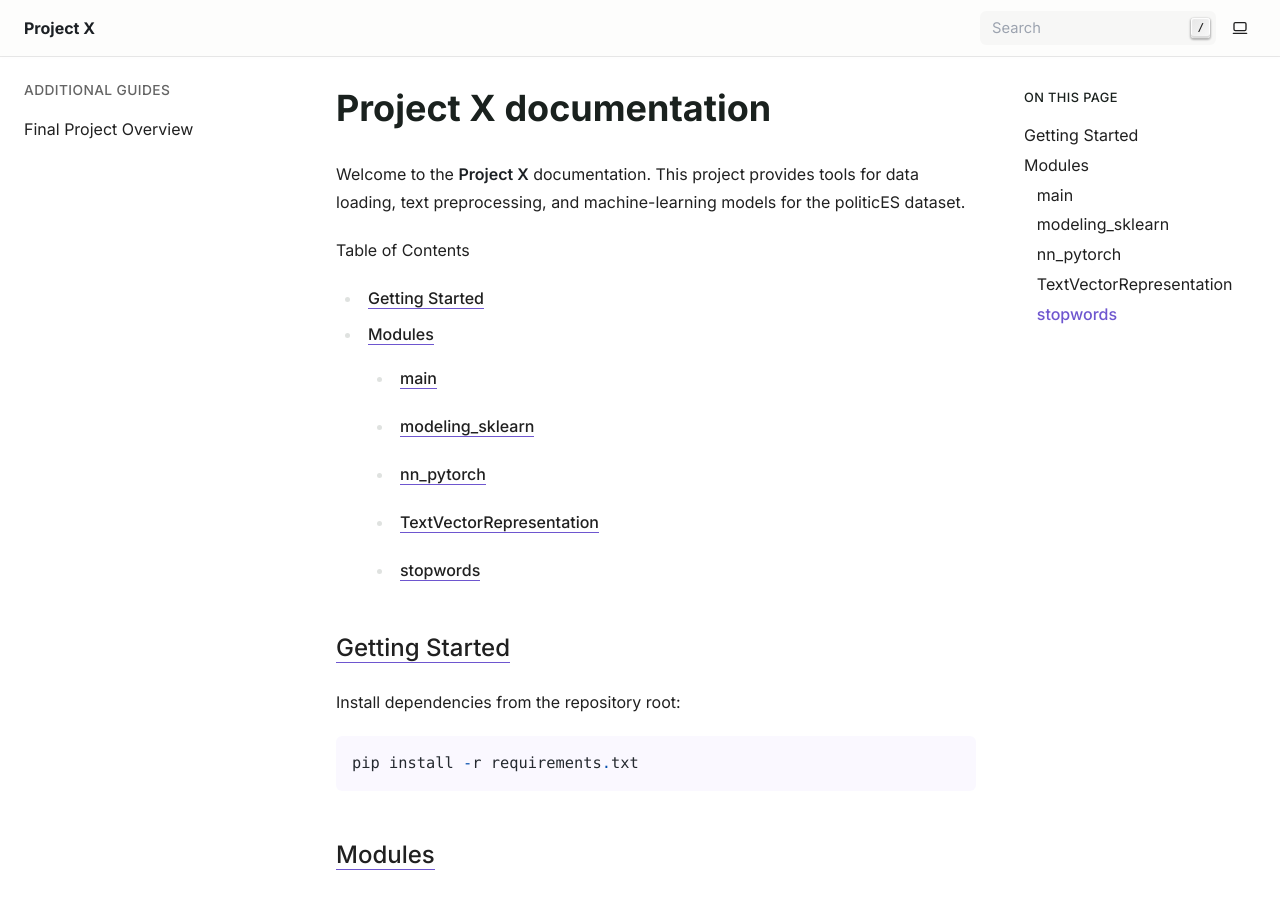
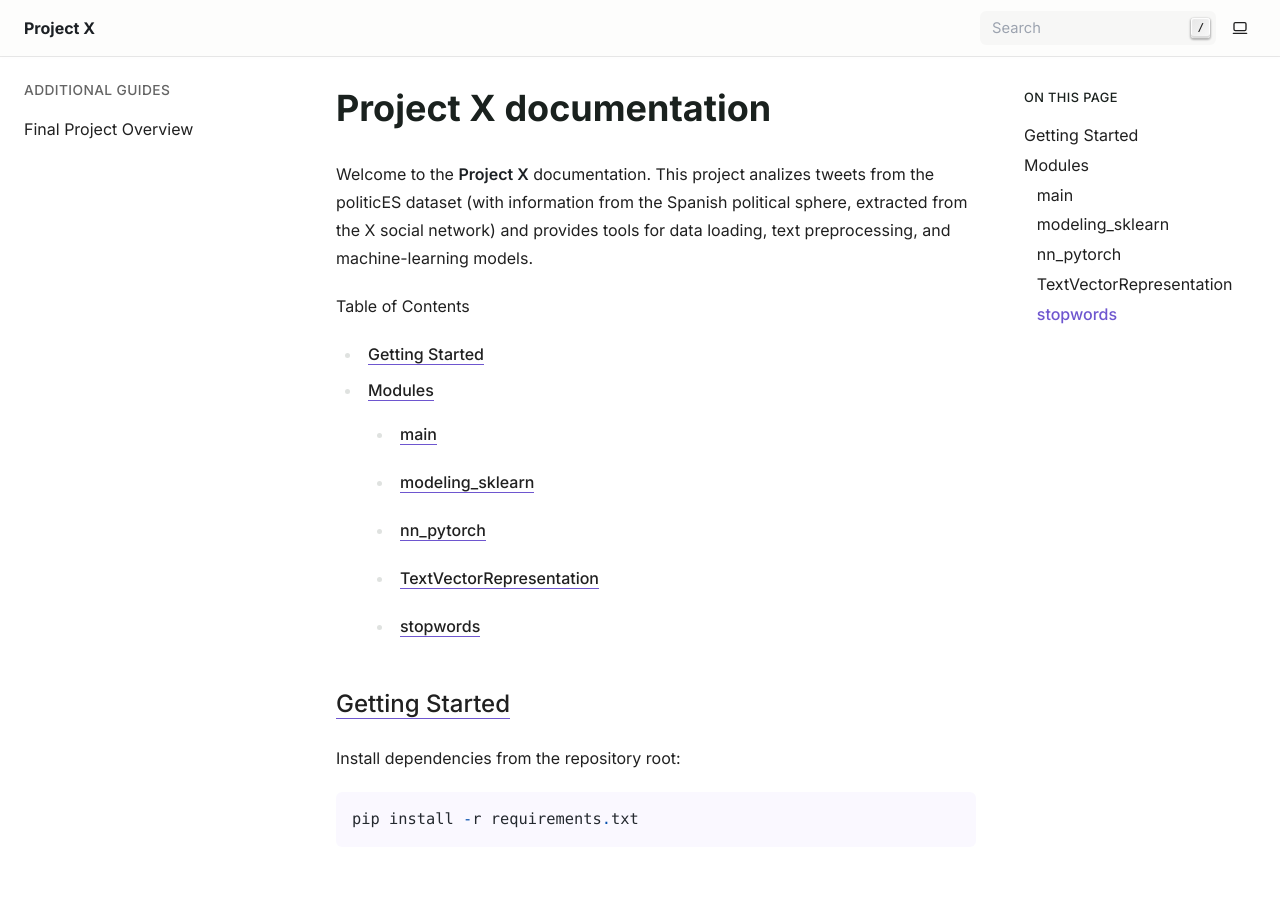
Before and after one commit to r-agus/project_x, a Sphinx documentation site: the page built from docs/source/index.rst, in a window 1280 px wide and 900 px high. Built offline with Sphinx 7.4.7, drawn with Linux system fonts in a browser that asks for light colours.

Commit message:
doc: clarify project description in index.rst

```diff
--- a/docs/source/index.rst
+++ b/docs/source/index.rst
@@ -6,9 +6,10 @@
 Project X documentation
 =======================
 
-Welcome to the **Project X** documentation. This project provides tools for
-data loading, text preprocessing, and machine-learning models for the
-politicES dataset.
+Welcome to the **Project X** documentation. This project analizes tweets from
+the politicES dataset (with information from the Spanish political sphere, extracted
+from the X social network) and provides tools for data loading, text preprocessing,
+and machine-learning models.
 
 .. contents:: Table of Contents
    :local:
```
